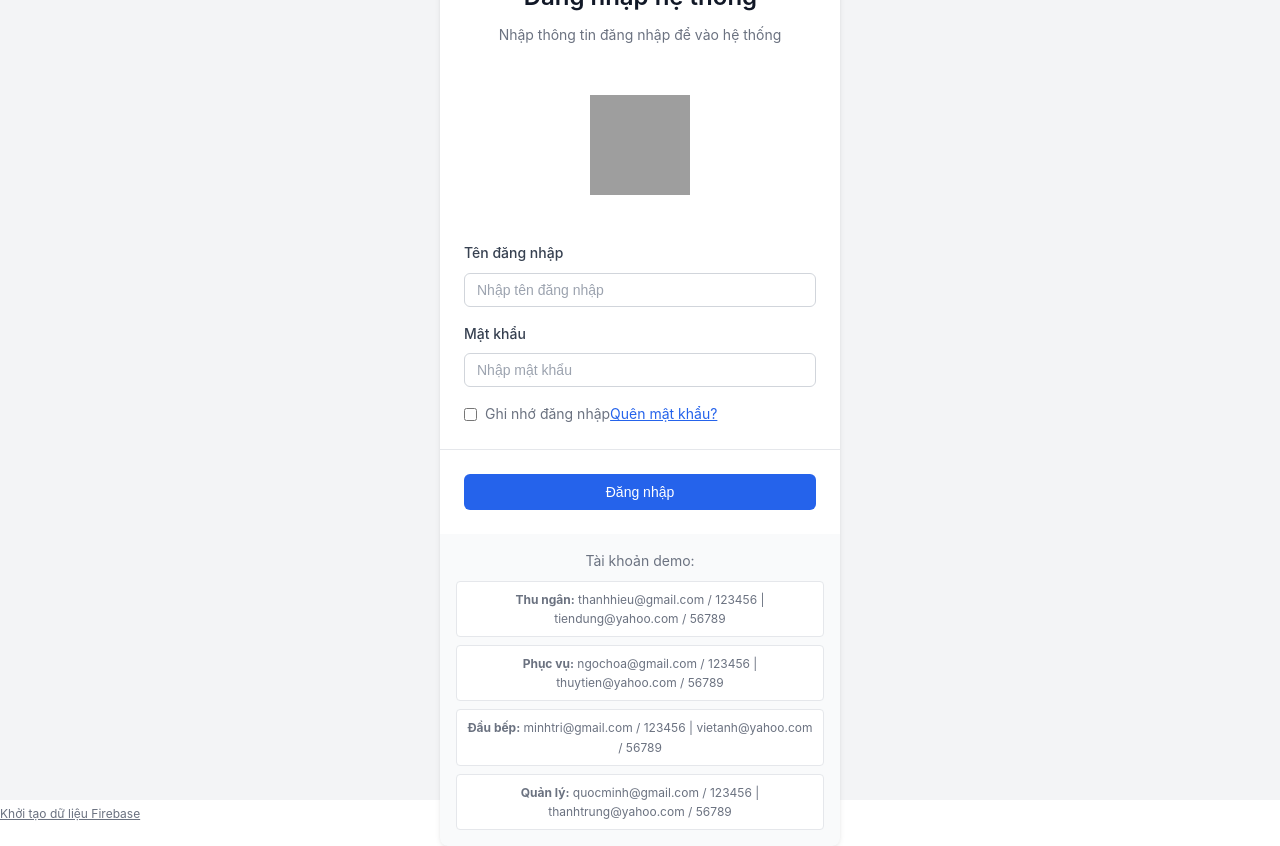
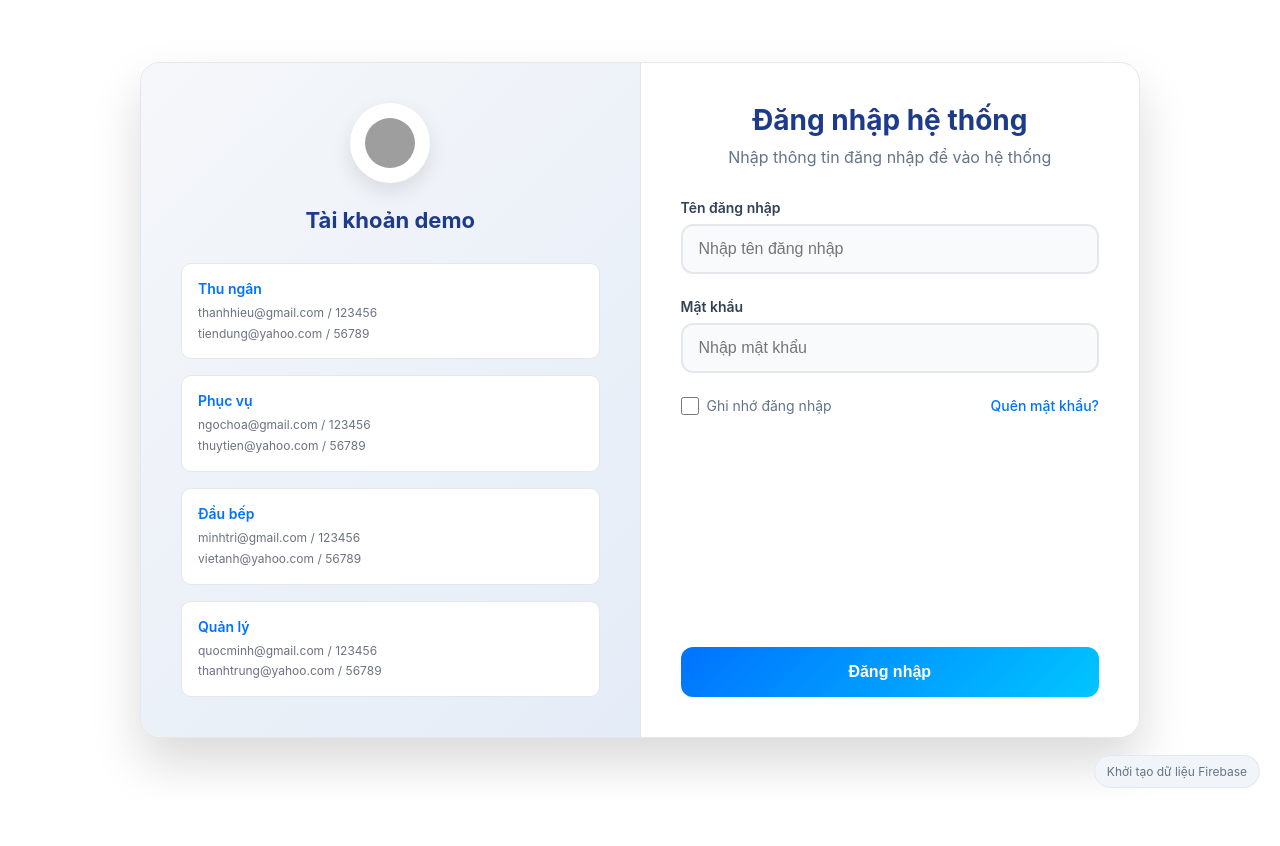
Before and after one commit to hieuthanh1209/Digisin, a website with bundled scripts: page index.html in a window 1280 px wide. After the commit the page ends 800 px from the top, so only its background shows below. Built offline with nearby package versions, Linux system fonts and the light colour scheme; no server answers; grey boxes are pictures that could not be loaded.

Commit message:
Cập nhật giao diện mới cho trang login; Đã xoá menu Lịch sử đơn hàng của dashboard đầu bếp

```diff
--- a/index.html
+++ b/index.html
@@ -1,6 +1,7 @@
 <!DOCTYPE html>
 <html lang="vi">
-<head>    <meta charset="UTF-8">
+<head>
+    <meta charset="UTF-8">
     <meta name="viewport" content="width=device-width, initial-scale=1.0">
     <title>Đăng nhập - Hệ thống Quản lý Nhà hàng</title>
     <link rel="icon" href="assets/favicon.ico" type="image/x-icon">
@@ -9,68 +10,91 @@
     <script type="module" src="https://www.gstatic.com/firebasejs/10.8.0/firebase-app.js"></script>
 </head>
 <body>
-    <div class="flex h-screen w-full items-center justify-center bg-gray-100">
-        <div class="card">
+    <div class="login-container">
+        <div class="login-card">
+            <!-- Left side: Demo accounts -->
+            <div class="demo-section">
+                <div class="demo-header">
+                    <img src="https://cdn-icons-png.flaticon.com/512/2555/2555072.png" alt="Restaurant Management System" class="logo">
+                    <h2 class="demo-title">Tài khoản demo</h2>
+                </div>
+
+                <div class="demo-grid">
+                    <div class="demo-card">
+                        <div class="demo-role">Thu ngân</div>
+                        <div class="demo-credentials">
+                            <div>thanhhieu@gmail.com / 123456</div>
+                            <div>tiendung@yahoo.com / 56789</div>
+                        </div>
+                    </div>
+                    <div class="demo-card">
+                        <div class="demo-role">Phục vụ</div>
+                        <div class="demo-credentials">
+                            <div>ngochoa@gmail.com / 123456</div>
+                            <div>thuytien@yahoo.com / 56789</div>
+                        </div>
+                    </div>
+                    <div class="demo-card">
+                        <div class="demo-role">Đầu bếp</div>
+                        <div class="demo-credentials">
+                            <div>minhtri@gmail.com / 123456</div>
+                            <div>vietanh@yahoo.com / 56789</div>
+                        </div>
+                    </div>
+                    <div class="demo-card">
+                        <div class="demo-role">Quản lý</div>
+                        <div class="demo-credentials">
+                            <div>quocminh@gmail.com / 123456</div>
+                            <div>thanhtrung@yahoo.com / 56789</div>
+                        </div>
+                    </div>
+                </div>
+            </div>
+
+            <!-- Right side: Login form -->
+            <div class="login-section">
                 <div class="card-header">
                     <h1 class="card-title">Đăng nhập hệ thống</h1>
                     <p class="card-description">Nhập thông tin đăng nhập để vào hệ thống</p>
                 </div>
+
                 <div class="card-content">
                     <form id="loginForm">
-                    <div class="grid gap-4">
-                        <div class="text-center">
-                            <img src="https://cdn-icons-png.flaticon.com/512/2555/2555072.png" alt="Restaurant Management System" class="mx-auto" style="width: 100px; height: 100px; margin-bottom: 1.5rem;">
-                        </div>
-
-                        <div class="grid gap-2">
+                        <div class="form-group">
                             <label class="label" for="username">Tên đăng nhập</label>
                             <input class="input" id="username" type="text" placeholder="Nhập tên đăng nhập" required>
                         </div>
-                        <div class="grid gap-2">
+
+                        <div class="form-group">
                             <label class="label" for="password">Mật khẩu</label>
                             <input class="input" id="password" type="password" placeholder="Nhập mật khẩu" required>
                         </div>
 
-                        <div class="flex items-center justify-between">
-                            <div class="flex items-center">
-                                <input type="checkbox" id="remember" class="mr-2">
-                                <label for="remember" class="text-sm text-gray-500">Ghi nhớ đăng nhập</label>
+                        <div class="form-options">
+                            <div class="remember-me">
+                                <input type="checkbox" id="remember" class="checkbox">
+                                <label for="remember" class="checkbox-label">Ghi nhớ đăng nhập</label>
                             </div>
-                            <a href="#" class="text-sm text-blue-600 hover:underline">Quên mật khẩu?</a>
+                            <a href="#" class="forgot-password">Quên mật khẩu?</a>
                         </div>
 
-                        <div id="loginError" class="text-center text-red-500 text-sm" style="display: none;">
+                        <div id="loginError" class="error-message" style="display: none;">
                             Thông tin đăng nhập không chính xác
                         </div>
+
+                        <div class="card-footer">
+                            <button class="login-button" type="submit" form="loginForm">
+                                <span>Đăng nhập</span>
+                            </button>
                         </div>
                     </form>
-            </div>
-            <div class="card-footer">
-                <button class="button" type="submit" form="loginForm">Đăng nhập</button>
-            </div>
-              <div class="p-4 bg-gray-50 rounded-b-lg">
-                <div class="text-center text-sm text-gray-500">
-                    <p class="mb-2">Tài khoản demo:</p>
-                    <div class="grid grid-cols-1 gap-2 text-xs">
-                        <div class="bg-white p-2 rounded border">
-                            <strong>Thu ngân:</strong> thanhhieu@gmail.com / 123456 | tiendung@yahoo.com / 56789
-                        </div>
-                        <div class="bg-white p-2 rounded border">
-                            <strong>Phục vụ:</strong> ngochoa@gmail.com / 123456 | thuytien@yahoo.com / 56789
-                        </div>
-                        <div class="bg-white p-2 rounded border">
-                            <strong>Đầu bếp:</strong> minhtri@gmail.com / 123456 | vietanh@yahoo.com / 56789
-                        </div>
-                        <div class="bg-white p-2 rounded border">
-                            <strong>Quản lý:</strong> quocminh@gmail.com / 123456 | thanhtrung@yahoo.com / 56789
                 </div>
             </div>
         </div>
     </div>
-        </div>    </div>
 
-    <div class="fixed bottom-4 right-4">
-        <a href="./admin/initialize-firebase.html" class="text-xs text-gray-500 hover:underline">Khởi tạo dữ liệu Firebase</a>
+    <div class="firebase-link">
+        <a href="./admin/initialize-firebase.html">Khởi tạo dữ liệu Firebase</a>
     </div>
 
     <!-- Firebase SDK -->
--- a/styles.css
+++ b/styles.css
@@ -1,4 +1,3 @@
-/* Reset and Base Styles */
 * {
   margin: 0;
   padding: 0;
@@ -6,288 +5,345 @@
 }
 
 body {
-    font-family: -apple-system, BlinkMacSystemFont, 'Segoe UI', 'Roboto', 'Oxygen', 'Ubuntu', 'Cantarell', sans-serif;
-    line-height: 1.6;
-    color: #333;
+  font-family: -apple-system, BlinkMacSystemFont, "Segoe UI", Roboto, Oxygen, Ubuntu, Cantarell, sans-serif;
+  background: #ffffff;
+  min-height: 100vh;
+  display: flex;
+  align-items: center;
+  justify-content: center;
+  padding: 20px;
 }
 
-/* Utility Classes */
-.flex {
+.login-container {
+  width: 100%;
+  max-width: 1000px;
   display: flex;
-}
-
-.h-screen {
-    height: 100vh;
-}
-
-.w-full {
-    width: 100%;
-}
-
-.items-center {
   align-items: center;
-}
-
-.justify-center {
   justify-content: center;
 }
 
-.bg-gray-100 {
-    background-color: #f3f4f6;
+.login-card {
+  background: white;
+  border-radius: 20px;
+  box-shadow: 0 25px 50px rgba(0, 0, 0, 0.15);
+  border: 1px solid #e5e7eb;
+  overflow: hidden;
+  width: 100%;
+  display: flex;
+  animation: fadeIn 0.6s ease-out;
 }
 
-.text-center {
-    text-align: center;
+@keyframes fadeIn {
+  from {
+    opacity: 0;
+    transform: translateY(20px);
+  }
+  to {
+    opacity: 1;
+    transform: translateY(0);
+  }
 }
 
-.text-sm {
-    font-size: 0.875rem;
+/* Left side - Demo accounts */
+.demo-section {
+  flex: 1;
+  background: linear-gradient(135deg, #f5f7fa 0%, #e4ecf7 100%);
+  padding: 40px;
+  border-right: 1px solid #e2e8f0;
 }
 
-.text-gray-500 {
-    color: #6b7280;
+.demo-header {
+  text-align: center;
+  margin-bottom: 30px;
 }
 
-.mx-auto {
-    margin-left: auto;
-    margin-right: auto;
+.logo {
+  width: 80px;
+  height: 80px;
+  border-radius: 50%;
+  background: white;
+  padding: 15px;
+  box-shadow: 0 8px 20px rgba(0, 0, 0, 0.1);
+  margin-bottom: 20px;
 }
 
-.mr-2 {
-    margin-right: 0.5rem;
+.demo-title {
+  font-size: 22px;
+  font-weight: 700;
+  color: #1e3a8a;
+  margin-bottom: 20px;
 }
 
-.mb-2 {
-    margin-bottom: 0.5rem;
+.demo-grid {
+  display: grid;
+  gap: 16px;
 }
 
-.p-2 {
-    padding: 0.5rem;
+.demo-card {
+  background: white;
+  padding: 16px;
+  border-radius: 10px;
+  border: 1px solid #e5e7eb;
+  transition: all 0.3s ease;
 }
 
-.p-4 {
-    padding: 1rem;
+.demo-card:hover {
+  border-color: #0072ff;
+  box-shadow: 0 4px 12px rgba(0, 114, 255, 0.1);
 }
 
-.rounded {
-    border-radius: 0.25rem;
+.demo-role {
+  font-weight: 600;
+  color: #0072ff;
+  margin-bottom: 8px;
+  font-size: 14px;
 }
 
-.rounded-b-lg {
-    border-bottom-left-radius: 0.5rem;
-    border-bottom-right-radius: 0.5rem;
+.demo-credentials {
+  font-size: 12px;
+  color: #6b7280;
+  line-height: 1.4;
 }
 
-.border {
-    border: 1px solid #e5e7eb;
+.demo-credentials div {
+  margin-bottom: 4px;
 }
 
-.bg-white {
-    background-color: white;
+.demo-credentials div:last-child {
+  margin-bottom: 0;
 }
 
-.bg-gray-50 {
-    background-color: #f9fafb;
-}
-
-.text-red-500 {
-    color: #ef4444;
-}
-
-.text-blue-600 {
-    color: #2563eb;
-}
-
-.text-xs {
-    font-size: 0.75rem;
-}
-
-/* Card Styles */
-.card {
-    width: 400px;
-    background: white;
-    border-radius: 0.75rem;
-    box-shadow: 0 4px 6px -1px rgba(0, 0, 0, 0.1), 0 2px 4px -1px rgba(0, 0, 0, 0.06);
+/* Right side - Login form */
+.login-section {
+  flex: 1;
+  padding: 40px;
+  display: flex;
+  flex-direction: column;
 }
 
 .card-header {
-    padding: 1.5rem;
+  margin-bottom: 30px;
   text-align: center;
 }
 
 .card-title {
-    font-size: 1.5rem;
-    font-weight: 600;
-    color: #111827;
-    margin-bottom: 0.5rem;
+  font-size: 28px;
+  font-weight: 700;
+  color: #1e3a8a;
+  margin-bottom: 8px;
 }
 
 .card-description {
-    color: #6b7280;
-    font-size: 0.875rem;
+  color: #64748b;
+  font-size: 16px;
+  line-height: 1.5;
 }
 
 .card-content {
-    padding: 1.5rem;
+  flex: 1;
+  display: flex;
+  flex-direction: column;
 }
 
-.card-footer {
-    padding: 1.5rem;
-    border-top: 1px solid #e5e7eb;
+#loginForm {
+  flex: 1;
+  display: flex;
+  flex-direction: column;
 }
 
-/* Grid System */
-.grid {
-    display: grid;
+.form-group {
+  margin-bottom: 24px;
 }
 
-.gap-4 {
-    gap: 1rem;
-}
-
-.gap-2 {
-    gap: 0.5rem;
-}
-
-.grid-cols-2 {
-    grid-template-columns: repeat(2, minmax(0, 1fr));
-}
-
-/* Tabs Component */
-.tabs {
-    width: 100%;
-}
-
-.tabs-list {
-    display: grid;
-    grid-template-columns: repeat(4, 1fr);
-    gap: 0.5rem;
-    margin-bottom: 1rem;
-    background-color: #f3f4f6;
-    padding: 0.25rem;
-    border-radius: 0.5rem;
-}
-
-.tab-trigger {
-    padding: 0.5rem;
-    text-align: center;
-    font-size: 0.875rem;
-    color: #6b7280;
-    background: none;
-    border: none;
-    border-radius: 0.375rem;
-    cursor: pointer;
-    transition: all 0.2s;
-}
-
-.tab-trigger:hover {
-    background-color: #e5e7eb;
-}
-
-.tab-trigger.active {
-    background-color: white;
-    color: #111827;
-    box-shadow: 0 1px 3px rgba(0, 0, 0, 0.1);
-}
-
-.tab-content {
-    display: none;
-}
-
-.tab-content.active {
-    display: block;
-}
-
-/* Form Controls */
 .label {
   display: block;
-    font-size: 0.875rem;
-    font-weight: 500;
-    color: #374151;
+  font-weight: 600;
+  color: #334155;
+  margin-bottom: 8px;
+  font-size: 14px;
 }
 
 .input {
   width: 100%;
-    padding: 0.5rem 0.75rem;
-    border: 1px solid #d1d5db;
-    border-radius: 0.375rem;
-    font-size: 0.875rem;
-    transition: border-color 0.2s, box-shadow 0.2s;
+  padding: 14px 16px;
+  border: 2px solid #e5e7eb;
+  border-radius: 12px;
+  font-size: 16px;
+  transition: all 0.3s ease;
+  background: #f9fafb;
 }
 
 .input:focus {
   outline: none;
-    border-color: #2563eb;
-    box-shadow: 0 0 0 2px rgba(37, 99, 235, 0.1);
+  border-color: #0072ff;
+  background: white;
+  box-shadow: 0 0 0 3px rgba(0, 114, 255, 0.1);
 }
 
-.input::placeholder {
-    color: #9ca3af;
+.form-options {
+  display: flex;
+  justify-content: space-between;
+  align-items: center;
+  margin-bottom: 24px;
+  flex-wrap: wrap;
+  gap: 12px;
 }
 
-/* Button */
-.button {
+.remember-me {
+  display: flex;
+  align-items: center;
+  gap: 8px;
+}
+
+.checkbox {
+  width: 18px;
+  height: 18px;
+  accent-color: #0072ff;
+}
+
+.checkbox-label {
+  font-size: 14px;
+  color: #64748b;
+  cursor: pointer;
+}
+
+.forgot-password {
+  color: #0072ff;
+  text-decoration: none;
+  font-size: 14px;
+  font-weight: 500;
+  transition: color 0.3s ease;
+}
+
+.forgot-password:hover {
+  color: #0056b3;
+  text-decoration: underline;
+}
+
+.error-message {
+  background: #fee2e2;
+  color: #dc2626;
+  padding: 12px 16px;
+  border-radius: 8px;
+  font-size: 14px;
+  text-align: center;
+  margin-top: 16px;
+  border: 1px solid #fecaca;
+}
+
+.card-footer {
+  margin-top: auto;
+}
+
+.login-button {
   width: 100%;
-    padding: 0.625rem 1.25rem;
-    background-color: #2563eb;
+  background: linear-gradient(135deg, #0072ff 0%, #00c6ff 100%);
   color: white;
   border: none;
-    border-radius: 0.375rem;
-    font-size: 0.875rem;
-    font-weight: 500;
+  padding: 16px 24px;
+  border-radius: 12px;
+  font-size: 16px;
+  font-weight: 600;
   cursor: pointer;
-    transition: background-color 0.2s;
+  transition: all 0.3s ease;
+  position: relative;
+  overflow: hidden;
 }
 
-.button:hover {
-    background-color: #1d4ed8;
+.login-button:hover {
+  transform: translateY(-2px);
+  box-shadow: 0 8px 25px rgba(0, 114, 255, 0.3);
 }
 
-/* Dashboard Layout */
-.dashboard {
-    display: flex;
-    min-height: 100vh;
+.login-button:active {
+  transform: translateY(0);
 }
 
-.sidebar {
-    width: 250px;
-    background-color: white;
-    border-right: 1px solid #e5e7eb;
-    padding: 1rem;
+.firebase-link {
+  position: fixed;
+  bottom: 20px;
+  right: 20px;
 }
 
-.main-content {
-    flex: 1;
-    padding: 1rem;
-    background-color: #f3f4f6;
+.firebase-link a {
+  color: #64748b;
+  text-decoration: none;
+  font-size: 12px;
+  padding: 8px 12px;
+  background: #f1f5f9;
+  border-radius: 20px;
+  border: 1px solid #e2e8f0;
+  transition: all 0.3s ease;
 }
 
-.dashboard-header {
-    background-color: white;
-    padding: 1rem;
-    margin-bottom: 1rem;
-    border-radius: 0.5rem;
-    box-shadow: 0 1px 3px rgba(0, 0, 0, 0.1);
+.firebase-link a:hover {
+  color: #0072ff;
+  background: #f8fafc;
+  border-color: #cbd5e1;
+  text-decoration: underline;
 }
 
 /* Responsive Design */
-@media (max-width: 640px) {
-    .card {
-        width: 90%;
-        margin: 1rem;
-    }
-
-    .tabs-list {
-        grid-template-columns: repeat(2, 1fr);
-    }
-
-    .dashboard {
+@media (max-width: 900px) {
+  .login-card {
     flex-direction: column;
   }
 
-    .sidebar {
-        width: 100%;
+  .demo-section {
     border-right: none;
-        border-bottom: 1px solid #e5e7eb;
+    border-bottom: 1px solid #e2e8f0;
+  }
+
+  .demo-section,
+  .login-section {
+    padding: 30px;
   }
 }
+
+@media (max-width: 640px) {
+  body {
+    padding: 10px;
+  }
+
+  .demo-section,
+  .login-section {
+    padding: 24px;
+  }
+
+  .card-title {
+    font-size: 24px;
+  }
+
+  .form-options {
+    flex-direction: column;
+    align-items: flex-start;
+    gap: 16px;
+  }
+
+  .demo-grid {
+    gap: 10px;
+  }
+
+  .demo-card {
+    padding: 12px;
+  }
+
+  .firebase-link {
+    bottom: 10px;
+    right: 10px;
+  }
+}
+
+@media (max-width: 480px) {
+  .login-card {
+    border-radius: 16px;
+  }
+
+  .card-title {
+    font-size: 22px;
+  }
+
+  .card-description {
+    font-size: 14px;
+  }
+}
```
Also changed, not shown: dashboard/chef-dashboard.html (+0 -3 lines). Lines whose indentation alone changed are shown as unchanged.
